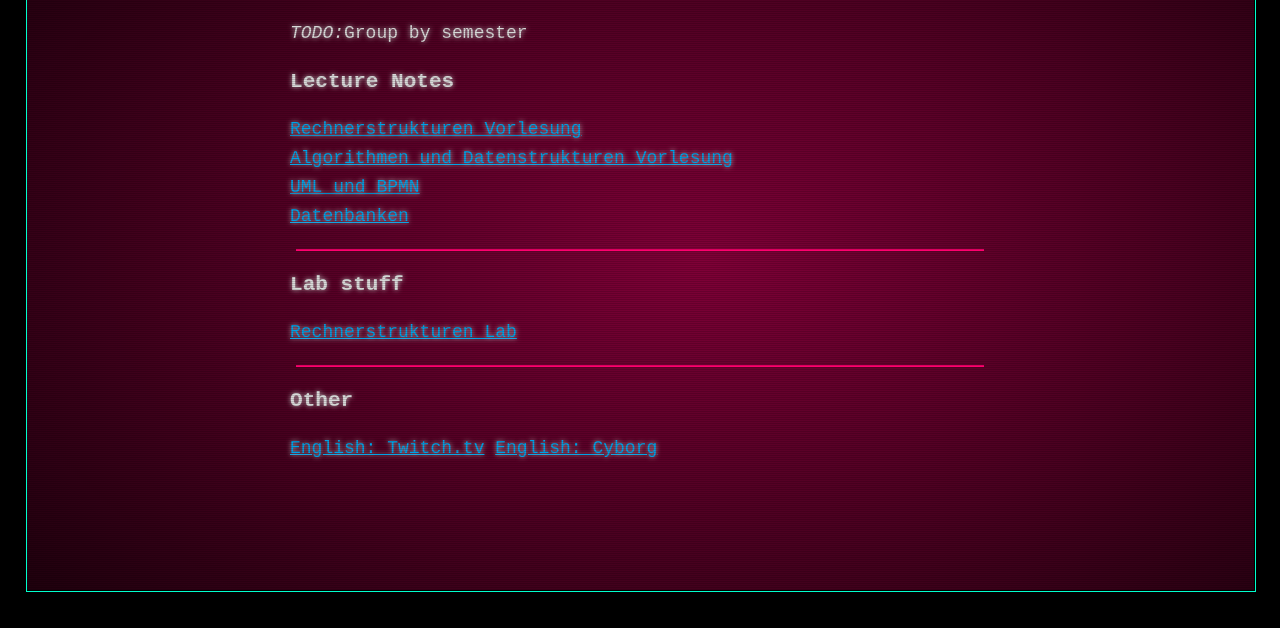
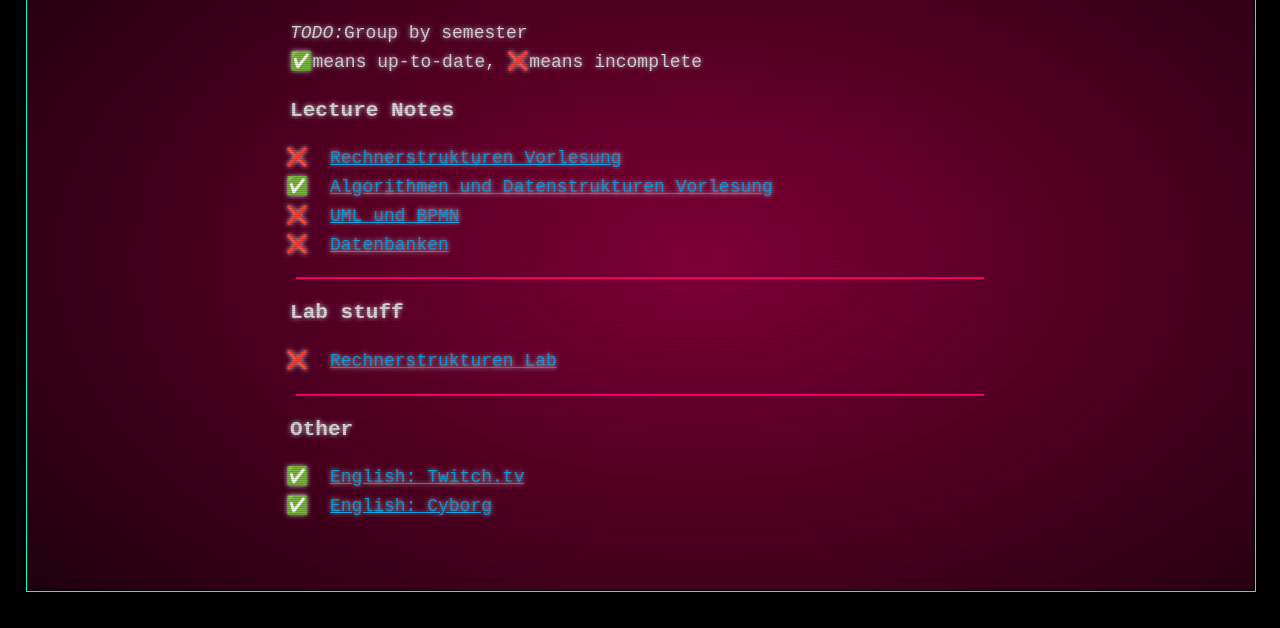
Before and after one commit to 0815Sailsman/basedwebsite, a website: page uni-notes.html in a window 1280 px wide. Shown: the part 170-798 px from the top of the page. Drawn offline with Linux system fonts and the light colour scheme.

Commit message:
Added status indicator for presentations

```diff
--- a/css/uni-stuff.css
+++ b/css/uni-stuff.css
@@ -1,3 +1,11 @@
 .presi-block {
 	border: 1px solid #ff006e;
 }
+
+.complete {
+  list-style: "✅  ";
+}
+
+.incomplete {
+  list-style: "❌  ";
+}
--- a/uni-notes.html
+++ b/uni-notes.html
@@ -15,28 +15,29 @@
 		<h1>Uni stuff</h1>
 		</aside>
 	</header>
-	<span><em>TODO:</em>Group by semester<span>
-	<p>
-		<h3>Lecture Notes</h3>
-		<a href="presentations/index.html?markdown=rechnerstrukturen">Rechnerstrukturen Vorlesung</a><br>
-		<a href="presentations/index.html?markdown=algodat">Algorithmen und Datenstrukturen Vorlesung</a><br>
-		<a href="presentations/index.html?markdown=uml">UML und BPMN</a><br>
-		<a href="presentations/index.html?markdown=datenbanken">Datenbanken</a>
-	</p>
+	<span><em>TODO:</em>Group by semester<span><br>
+	<span>✅means up-to-date, ❌means incomplete</span>
+	<h3>Lecture Notes</h3>
+	<ul>
+		<li class="incomplete"><a href="presentations/index.html?markdown=rechnerstrukturen">Rechnerstrukturen Vorlesung</a></li>
+		<li class="complete"><a href="presentations/index.html?markdown=algodat">Algorithmen und Datenstrukturen Vorlesung</a></li>
+		<li class="incomplete"><a href="presentations/index.html?markdown=uml">UML und BPMN</a></li>
+		<li class="incomplete"><a href="presentations/index.html?markdown=datenbanken">Datenbanken</a></li>
+	</ul>
 
 	<hr>
 
-	<p>
-		<h3>Lab stuff</h3>
-		<a href="presentations/index.html?markdown=rechnerstrukturen-lab">Rechnerstrukturen Lab</a>
-	</p>
+	<h3>Lab stuff</h3>
+	<ul>
+		<li class="incomplete"><a href="presentations/index.html?markdown=rechnerstrukturen-lab">Rechnerstrukturen Lab</a></li>
+	</ul>
 
 	<hr>
 
-	<p>
-		<h3>Other</h3>
-		<a href="presentations/index.html?markdown=twitch">English: Twitch.tv</a>
-		<a href="presentations/index.html?markdown=cyborg">English: Cyborg</a>
-	</p>
+	<h3>Other</h3>
+	<ul>
+		<li class="complete"><a href="presentations/index.html?markdown=twitch">English: Twitch.tv</a></li>
+		<li class="complete"><a href="presentations/index.html?markdown=cyborg">English: Cyborg</a></li>
+	</ul>
 	</body>
 </html>
```
